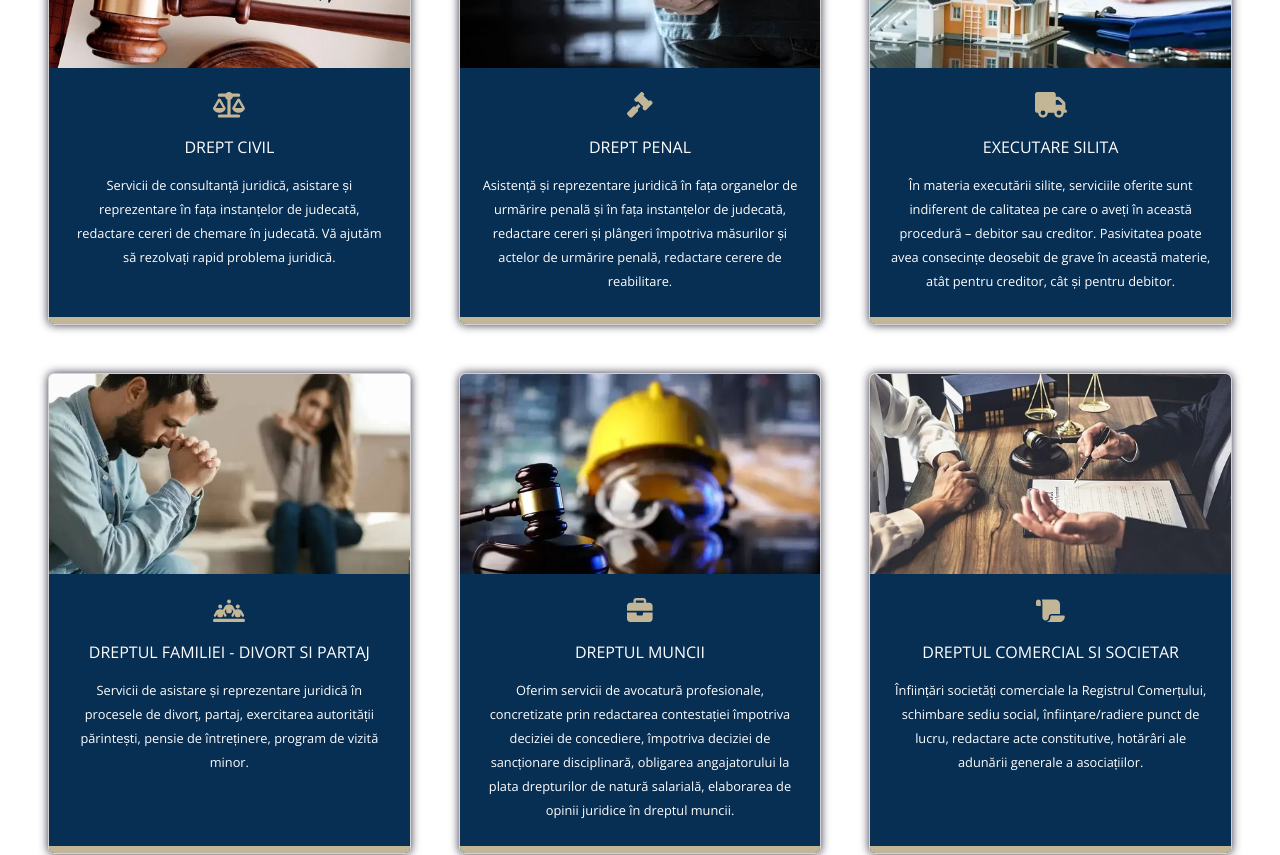
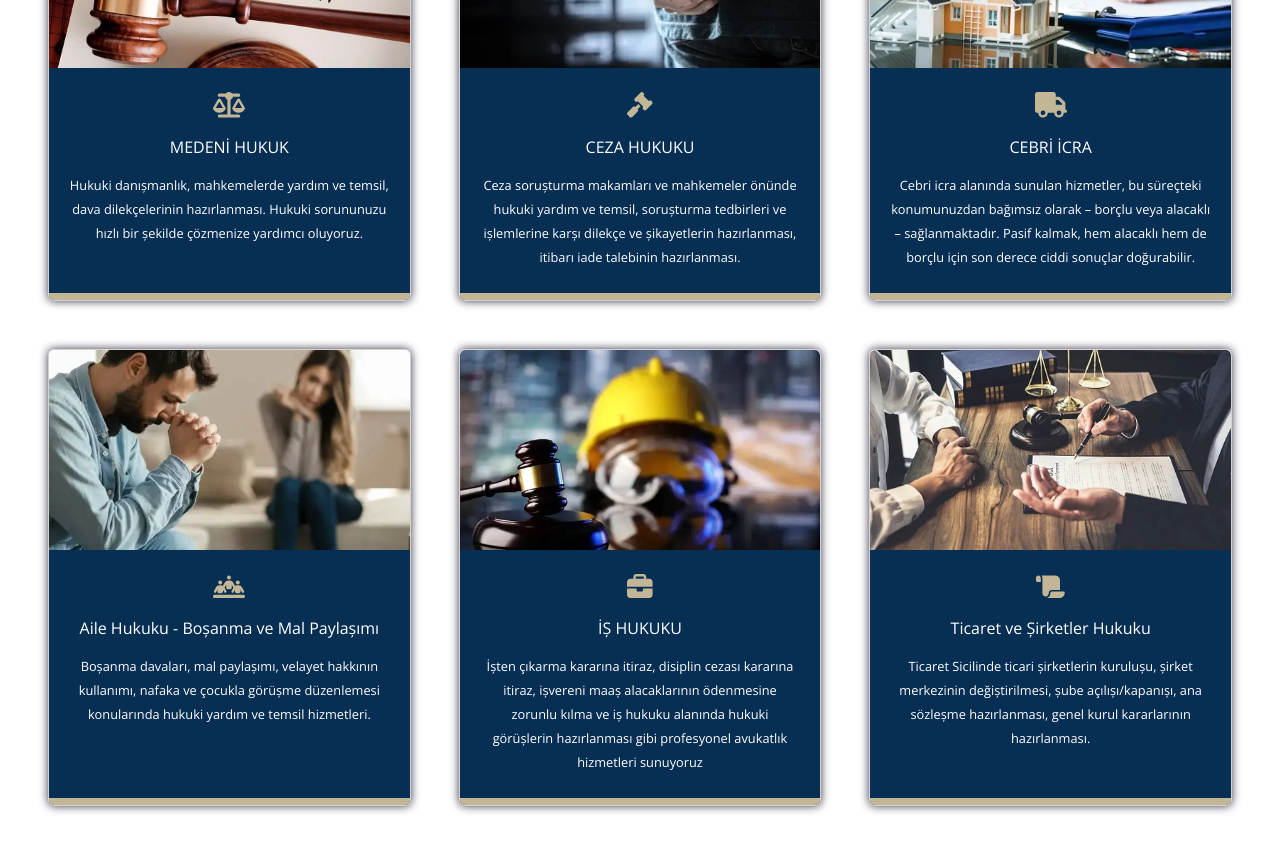
Before and after one commit to erenalpturk/temporary, a React (Create React App) app: page /avocatura in a window 1280 px wide. Shown: the part 460-1315 px from the top of the page. Built offline with nearby package versions, Linux system fonts and the light colour scheme; a web font is replaced by a local one.

Commit message:
translate

```diff
--- a/src/components/ContactForm.js
+++ b/src/components/ContactForm.js
@@ -2,7 +2,7 @@ import { useState } from "react";
 import emailjs from "@emailjs/browser";
 
 const ContactForm = () => {
-  const [status, setStatus] = useState("Trimite mesaj");
+  const [status, setStatus] = useState("Mesaj gönder");
   const [name, setName] = useState("");
   const [email, setEmail] = useState("");
   const [phone, setPhone] = useState("");
@@ -22,7 +22,7 @@ const ContactForm = () => {
     emailjs.send(serviceID, templateID, params, userID).then(
       (response) => {
         console.log("SUCCESS!", response.status, response.text);
-        setStatus("Trimite mesaj");
+        setStatus("Mesaj gönder");
         alert("Mesajul tău a fost trimis cu succes!");
 
         // Clear input fields after successful submission
@@ -33,7 +33,7 @@ const ContactForm = () => {
       },
       (error) => {
         console.log("FAILED...", error);
-        setStatus("Trimite mesaj");
+        setStatus("Mesaj gönder");
         alert("Ceva nu a mers bine. Încearcă din nou mai târziu.");
       }
     );
@@ -41,7 +41,7 @@ const ContactForm = () => {
 
   const handleSubmit = async (e) => {
     e.preventDefault();
-    setStatus("Se trimite...");
+    setStatus("Gönderiliyor...");
 
     sendMail();
   };
@@ -50,13 +50,13 @@ const ContactForm = () => {
     <div className="form-wrap p-5 mb-5">
       <div className="form-overlay"></div>
       <div className="contact-form text-center">
-        <p className="lead text-light">Solicită consultanță</p>
+        <p className="lead text-light">Danışmanlık Talep Et</p>
       </div>
       <div className="row justify-content-center ">
         <div className="col-lg-12">
           <form onSubmit={handleSubmit}>
             <label htmlFor="name" className="form-label text-light">
-              Nume Prenume:
+              Ad Soyad:
             </label>
             <input
               type="text"
@@ -67,7 +67,7 @@ const ContactForm = () => {
               required
             />
             <label htmlFor="email" className="form-label text-light pt-2">
-              Adresa de e-mail:
+              E-posta Adresi:
             </label>
             <input
               type="email"
@@ -78,7 +78,7 @@ const ContactForm = () => {
               required
             />
             <label htmlFor="phone" className="form-label text-light pt-2">
-              Număr de telefon:
+              Telefon Numarası:
             </label>
             <input
               type="tel"
@@ -90,7 +90,7 @@ const ContactForm = () => {
             />
             <div>
               <label htmlFor="query" className="form-label text-light pt-2">
-                Mesajul dvs.:
+                Mesajınız:
               </label>
               <textarea
                 className="form-control"
--- a/src/pages/Avocatura.js
+++ b/src/pages/Avocatura.js
@@ -15,7 +15,7 @@ const Avocatura = () => {
       <div className="avocatura">
         <Helmet>
           <title>
-          Çalışma Alanlarımız | Avukat Elif Ezgi | Hukuk Bürosu & Danışmanlık
+            Çalışma Alanlarımız | Avukat Elif Ezgi | Hukuk Bürosu & Danışmanlık
           </title>
 
           <meta
@@ -24,14 +24,13 @@ const Avocatura = () => {
           />
         </Helmet>
         <div>
-          <h6 className="guide-text ms-3 mt-4">SERVICII DE AVOCATURA</h6>
+          <h6 className="guide-text ms-3 mt-4">Avukatlık Hizmetleri</h6>
           <div className=" pt-4 text-center">
             <h5 className="fw-bold text-center pb-1">
-              Servicii complete de avocatura
+              Tam Kapsamlı Hukuk Hizmetleri
             </h5>
             <h6 className="fw-bold subtitle lh-lg text-center px-5 pb-4">
-              Oferim consultanță juridică și asistență specializată într-o serie
-              de arii de practică
+              Hukuki danışmanlık ve çeşitli uygulama alanlarında uzmanlaşmış yardım sunuyorum.ƒ
             </h6>
           </div>
           <div className="row g-5 px-5 pt-4 ">
@@ -46,11 +45,9 @@ const Avocatura = () => {
                     size="2x"
                     className="law-icon pb-3"
                   />
-                  <h6 className="card-title pb-2">DREPT CIVIL</h6>
+                  <h6 className="card-title pb-2">MEDENİ HUKUK</h6>
                   <p className="card-text mx-1">
-                    Servicii de consultanță juridică, asistare și reprezentare
-                    în fața instanțelor de judecată, redactare cereri de chemare
-                    în judecată. Vă ajutăm să rezolvați rapid problema juridică.
+                    Hukuki danışmanlık, mahkemelerde yardım ve temsil, dava dilekçelerinin hazırlanması. Hukuki sorununuzu hızlı bir şekilde çözmenize yardımcı oluyoruz.
                   </p>
                 </div>
               </div>
@@ -66,12 +63,9 @@ const Avocatura = () => {
                     size="2x"
                     className="law-icon pb-3"
                   />
-                  <h6 className="card-title pb-2">DREPT PENAL</h6>
+                  <h6 className="card-title pb-2">CEZA HUKUKU</h6>
                   <p className="card-text mx-1">
-                    Asistență și reprezentare juridică în fața organelor de
-                    urmărire penală și în fața instanțelor de judecată,
-                    redactare cereri și plângeri împotriva măsurilor și actelor
-                    de urmărire penală, redactare cerere de reabilitare.
+                    Ceza soruşturma makamları ve mahkemeler önünde hukuki yardım ve temsil, soruşturma tedbirleri ve işlemlerine karşı dilekçe ve şikayetlerin hazırlanması, itibarı iade talebinin hazırlanması.
                   </p>
                 </div>
               </div>
@@ -87,13 +81,9 @@ const Avocatura = () => {
                     size="2x"
                     className="law-icon pb-3"
                   />
-                  <h6 className="card-title pb-2">EXECUTARE SILITA</h6>
+                  <h6 className="card-title pb-2">CEBRİ İCRA</h6>
                   <p className="card-text mx-1">
-                    În materia executării silite, serviciile oferite sunt
-                    indiferent de calitatea pe care o aveți în această procedură
-                    – debitor sau creditor. Pasivitatea poate avea consecințe
-                    deosebit de grave în această materie, atât pentru creditor,
-                    cât și pentru debitor.
+                    Cebri icra alanında sunulan hizmetler, bu süreçteki konumunuzdan bağımsız olarak – borçlu veya alacaklı – sağlanmaktadır. Pasif kalmak, hem alacaklı hem de borçlu için son derece ciddi sonuçlar doğurabilir.
                   </p>
                 </div>
               </div>
@@ -111,12 +101,10 @@ const Avocatura = () => {
                     className="pb-3 law-icon"
                   />
                   <h6 className="card-title pb-2">
-                    DREPTUL FAMILIEI - DIVORT SI PARTAJ
+                    Aile Hukuku - Boşanma ve Mal Paylaşımı
                   </h6>
                   <p className="card-text mx-1">
-                    Servicii de asistare și reprezentare juridică în procesele
-                    de divorț, partaj, exercitarea autorității părintești,
-                    pensie de întreținere, program de vizită minor.
+                    Boşanma davaları, mal paylaşımı, velayet hakkının kullanımı, nafaka ve çocukla görüşme düzenlemesi konularında hukuki yardım ve temsil hizmetleri.
                   </p>
                 </div>
               </div>
@@ -132,13 +120,10 @@ const Avocatura = () => {
                     size="2x"
                     className="law-icon pb-3"
                   />
-                  <h6 className="card-title pb-2">DREPTUL MUNCII</h6>
+                  <h6 className="card-title pb-2">İŞ HUKUKU</h6>
                   <p className="card-text mx-1">
-                    Oferim servicii de avocatură profesionale, concretizate prin
-                    redactarea contestației împotriva deciziei de concediere,
-                    împotriva deciziei de sancționare disciplinară, obligarea
-                    angajatorului la plata drepturilor de natură salarială,
-                    elaborarea de opinii juridice în dreptul muncii.
+
+                    İşten çıkarma kararına itiraz, disiplin cezası kararına itiraz, işvereni maaş alacaklarının ödenmesine zorunlu kılma ve iş hukuku alanında hukuki görüşlerin hazırlanması gibi profesyonel avukatlık hizmetleri sunuyoruz
                   </p>
                 </div>
               </div>
@@ -155,13 +140,10 @@ const Avocatura = () => {
                     className="law-icon pb-3"
                   />
                   <h6 className="card-title pb-2">
-                    DREPTUL COMERCIAL SI SOCIETAR
+                    Ticaret ve Şirketler Hukuku
                   </h6>
                   <p className="card-text mx-1">
-                    Înființări societăți comerciale la Registrul Comerțului,
-                    schimbare sediu social, înființare/radiere punct de lucru,
-                    redactare acte constitutive, hotărâri ale adunării generale
-                    a asociațiilor.
+                    Ticaret Sicilinde ticari şirketlerin kuruluşu, şirket merkezinin değiştirilmesi, şube açılışı/kapanışı, ana sözleşme hazırlanması, genel kurul kararlarının hazırlanması.
                   </p>
                 </div>
               </div>
--- a/src/pages/Contact.js
+++ b/src/pages/Contact.js
@@ -15,8 +15,7 @@ export const Contact = () => {
     <div className="contact-page">
       <Helmet>
         <title>
-          Contact | Avocat Konya | Cabinet de avocat si insolventa Alina
-          Marin
+          İletişim | Avukat Elif Ezgi | Avukatlık ve Danışmanlık Bürosu
         </title>
 
         <meta
@@ -25,7 +24,7 @@ export const Contact = () => {
         />
       </Helmet>
       <section>
-        <h6 className="guide-text ms-3 mt-4">CONTACT</h6>
+        <h6 className="guide-text ms-3 mt-4">İLETİŞİM</h6>
         {/* contact info============ */}
         <div className="container-lg bg-light my-5 shadow">
           <div className="contact-info text-center py-5">
@@ -41,7 +40,7 @@ export const Contact = () => {
                       />
                     </span>
                   </div>
-                  <h5>Locatie:</h5>
+                  <h5>Lokasyon:</h5>
                   <p>Konya</p>
                 </div>
               </div>
@@ -56,8 +55,8 @@ export const Contact = () => {
                       />
                     </span>
                   </div>
-                  <h5>Program:</h5>
-                  <p>Luni – Vineri: 9 – 17</p>
+                  <h5>Çalışma Saatleri:</h5>
+                  <p>Pzt – Cts: 9 – 17</p>
                 </div>
               </div>
               <div className="col-lg-3 col-md-6 col-12 border-end border-1">
@@ -99,19 +98,16 @@ export const Contact = () => {
             <div className="col-sm-6 order-sm-first ">
               <div className="contact-text d-flex flex-column ">
                 <h5 className="lh-base text-center pb-4">
-                  Nu ezitati sa ne contactati!
+                  Bize ulaşmaktan çekinmeyin!
                 </h5>
                 <p>
-                  Suntem aici pentru a va oferi sprijinul nostru in toate
-                  problemele legale cu care va confruntati.{" "}
+                  Sizlere karşılaştığınız tüm hukuki sorunlarda destek sunmak için buradayız.{" "}
                 </p>
                 <p>
-                  Va rugam sa ne contactati completand formularul de mai jos si
-                  vom fi bucurosi sa va oferim ajutorul nostru.
+                  Lütfen aşağıdaki formu doldurarak bizimle iletişime geçin, size yardımcı olmaktan memnuniyet duyarız.
                 </p>
                 <p>
-                  Vom prelua solicitarea dvs. si vom reveni in scurt timp pentru
-                  mai multe detalii.
+                  Talebinizi alacağız ve daha fazla detay için en kısa sürede size geri dönüş yapacağız.
                 </p>
               </div>
             </div>
```
Also changed, not shown: src/pages/Insolventa.js (+10 -44 lines).
